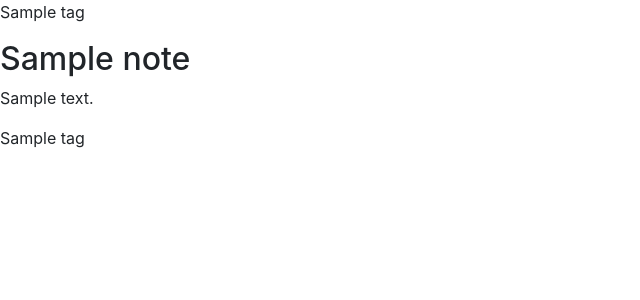
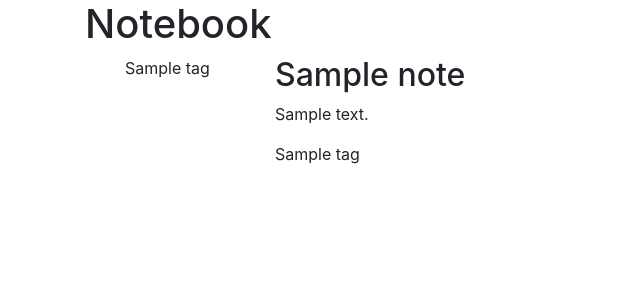
Before and after one commit to brittainhard/notebook, a Django app: page / in a window 1280 px wide. Shown: the top 300 px of the page, without its empty margins (0-640 px from the left). Run offline with Django 3.2, Linux system fonts and the light colour scheme; tables that the repository leaves empty hold one stand-in row (values such as "Sample post"); some libraries are stand-ins or nearby versions.

Commit message:
First stylesheet.

```diff
--- /dev/null
+++ b/src/notebook/static/notebook/notebook.css
@@ -0,0 +1,3 @@
+ul.tag-list {
+        list-style-type:none;
+}
--- a/src/notebook/templates/base.html
+++ b/src/notebook/templates/base.html
@@ -6,9 +6,13 @@
 		<script src="https://code.jquery.com/jquery-3.4.1.slim.min.js" integrity="sha384-J6qa4849blE2+poT4WnyKhv5vZF5SrPo0iEjwBvKU7imGFAV0wwj1yYfoRSJoZ+n" crossorigin="anonymous"></script>
 		<script src="https://cdn.jsdelivr.net/npm/popper.js@1.16.0/dist/umd/popper.min.js" integrity="sha384-Q6E9RHvbIyZFJoft+2mJbHaEWldlvI9IOYy5n3zV9zzTtmI3UksdQRVvoxMfooAo" crossorigin="anonymous"></script>
 		<script src="https://stackpath.bootstrapcdn.com/bootstrap/4.4.1/js/bootstrap.min.js" integrity="sha384-wfSDF2E50Y2D1uUdj0O3uMBJnjuUD4Ih7YwaYd1iqfktj0Uod8GCExl3Og8ifwB6" crossorigin="anonymous"></script>
+    <link rel="stylesheet" type="text/css" href="{% static 'notebook/notebook.css' %}">
   </head>
   <body>
-    {% block content %}
-    {% endblock %}
+    <div class="container">
+      <h1>Notebook</h1>
+      {% block content %}
+      {% endblock %}
+    </div>
   </body>
 </html>
--- a/src/notebook/templates/notes.html
+++ b/src/notebook/templates/notes.html
@@ -1,15 +1,21 @@
 {% extends "base.html" %}
 
 {% block content %}
+  <div class="row">
+    <div class="col col-sm-2">
+    <ul class="tag-list">
       {% for tag in tags %}
-  <p>{{ tag.name }}</p>
+        <li class="">{{ tag.name }}</li>
       {% endfor %}
+    </ul>
+    </div>
 
+    <div class="col col-lg">
     {% for note in notes %}
-
       <h2>{{ note.title }}</h2>
       <p>{{ note.text }}</p>
       <p>{% for tag in note.tags.values %} {{ tag.name }} {% endfor %}
-
     {% endfor %}
+    </div>
+  </div>
 {% endblock %}
```
Lines whose indentation alone changed are shown as unchanged.
